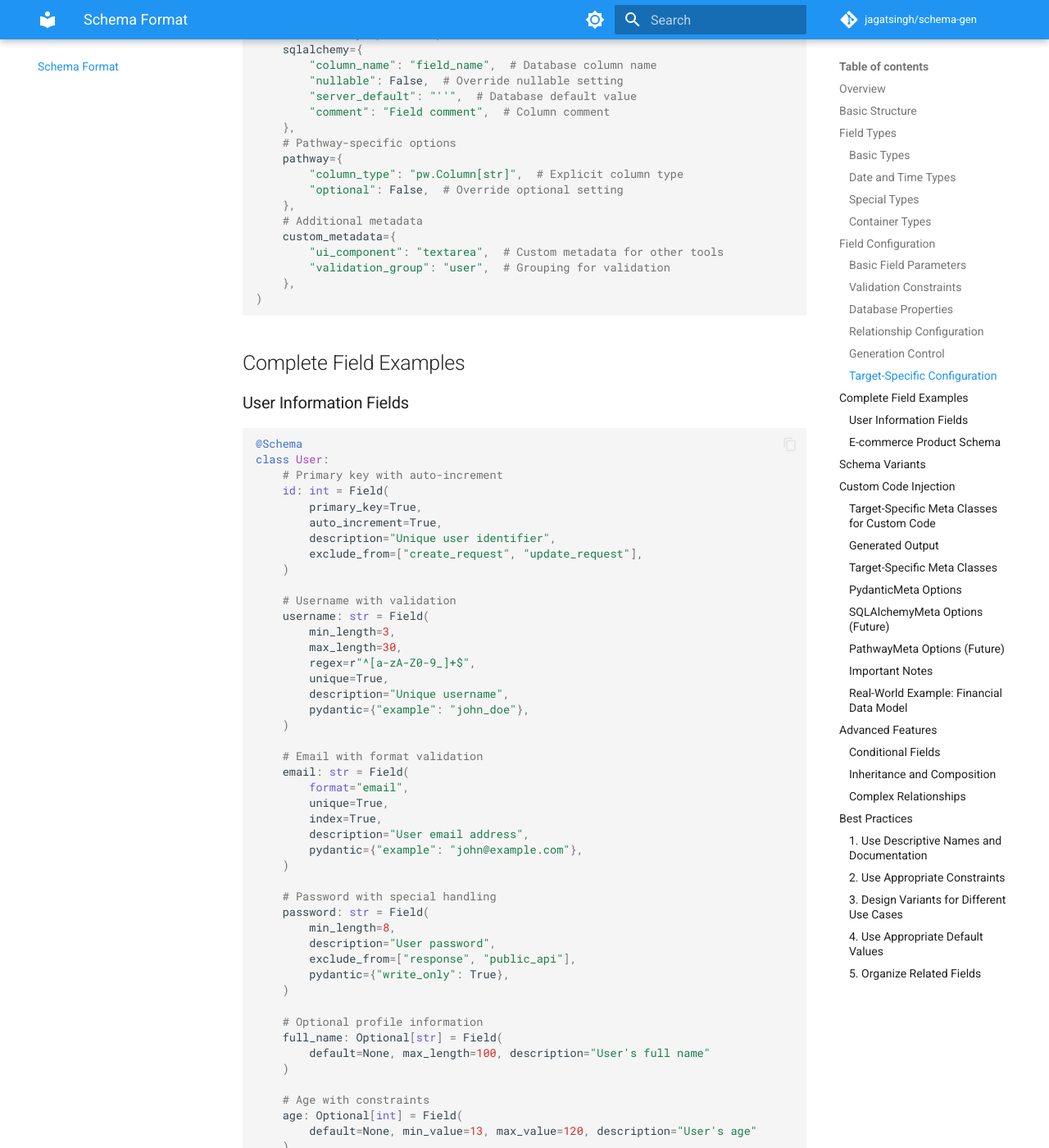
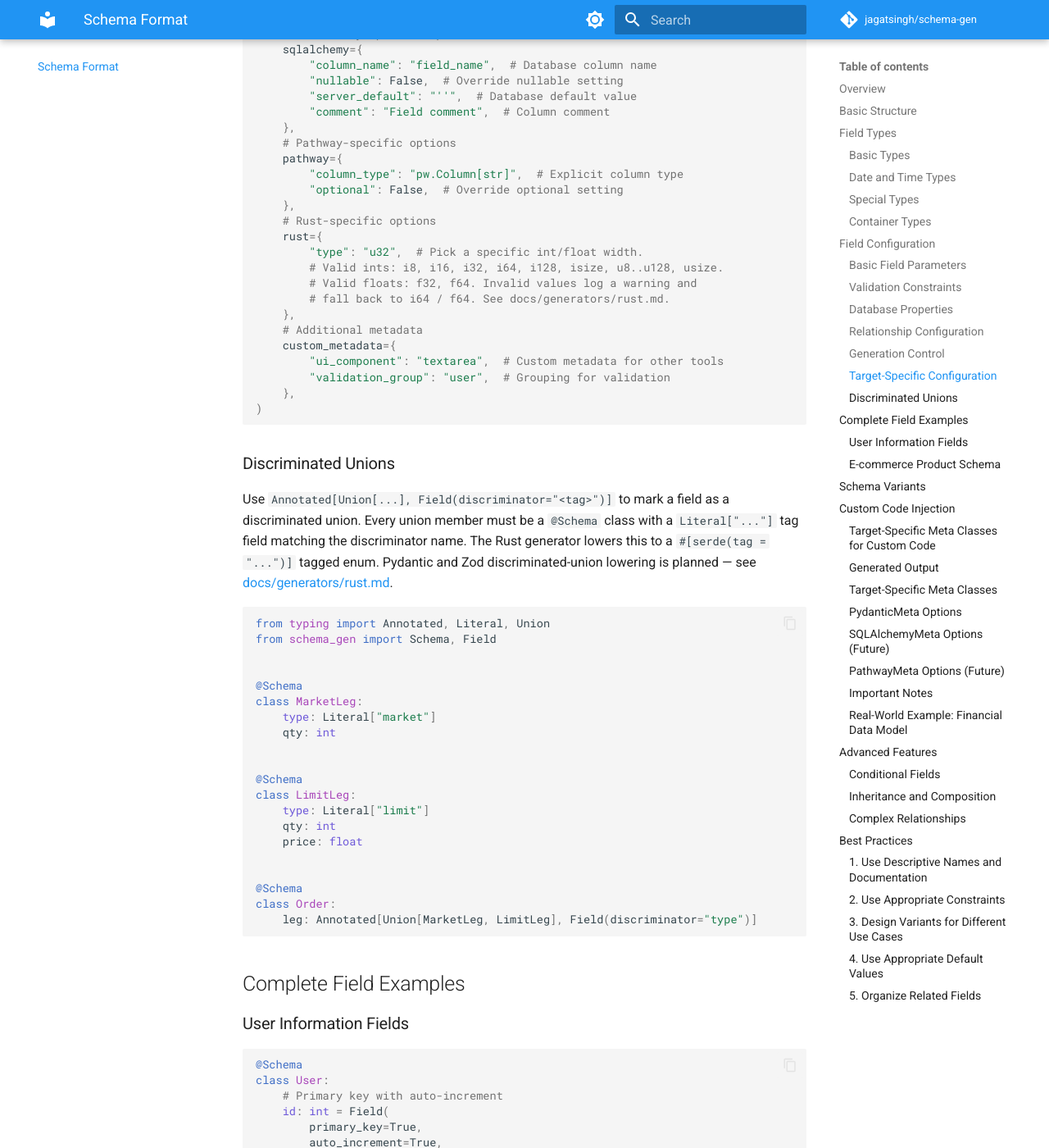
Before and after one commit to jagatsingh/schema-gen, an MkDocs documentation site: the page built from docs/schema-format.md, in a window 1280 px wide and 1400 px high, scrolled down 4018 px. Shown: the whole window at 82% size. Built offline with MkDocs 1.6.1 and Material for MkDocs 9.7.7, drawn with Linux system fonts in a browser that asks for light colours; comment, search, counter and statistics services are not loaded; some of the changed text lies outside the part shown.

Commit message:
docs(schema-format): document rust= field kwarg, SerdeMeta, discriminated unions
- Add Rust-specific Field() kwarg (rust={"type": "..."}) to the
  target-specific config section with the int/float whitelist.
- Document SerdeMeta alongside PydanticMeta in the target-meta
  table, note that meta classes now work on Enum subclasses too,
  and link to the per-generator guides.
- Add an Annotated[Union, Field(discriminator=...)] section
  illustrating discriminated-union field annotations.

````diff
--- a/docs/schema-format.md
+++ b/docs/schema-format.md
@@ -178,12 +178,51 @@ Field(
         "column_type": "pw.Column[str]",  # Explicit column type
         "optional": False,  # Override optional setting
     },
+    # Rust-specific options
+    rust={
+        "type": "u32",  # Pick a specific int/float width.
+        # Valid ints: i8, i16, i32, i64, i128, isize, u8..u128, usize.
+        # Valid floats: f32, f64. Invalid values log a warning and
+        # fall back to i64 / f64. See docs/generators/rust.md.
+    },
     # Additional metadata
     custom_metadata={
         "ui_component": "textarea",  # Custom metadata for other tools
         "validation_group": "user",  # Grouping for validation
     },
 )
+```
+
+### Discriminated Unions
+
+Use `Annotated[Union[...], Field(discriminator="<tag>")]` to mark a
+field as a discriminated union. Every union member must be a `@Schema`
+class with a `Literal["..."]` tag field matching the discriminator name.
+The Rust generator lowers this to a `#[serde(tag = "...")]` tagged enum.
+Pydantic and Zod discriminated-union lowering is planned — see
+[docs/generators/rust.md](generators/rust.md#discriminated-unions).
+
+```python
+from typing import Annotated, Literal, Union
+from schema_gen import Schema, Field
+
+
+@Schema
+class MarketLeg:
+    type: Literal["market"]
+    qty: int
+
+
+@Schema
+class LimitLeg:
+    type: Literal["limit"]
+    qty: int
+    price: float
+
+
+@Schema
+class Order:
+    leg: Annotated[Union[MarketLeg, LimitLeg], Field(discriminator="type")]
 ```
 
 ## Complete Field Examples
@@ -489,8 +528,16 @@ Schema Gen supports different meta classes for different code generation targets
 | Meta Class | Target | Description |
 |------------|--------|-------------|
 | `PydanticMeta` | Pydantic | Custom validators, methods, and imports for Pydantic models |
+| `SerdeMeta` | Rust | Extra derives, imports, `rename_all`, `deny_unknown_fields`, `json_schema_derive`, and raw `impl` blocks. See [docs/generators/rust.md](generators/rust.md#serdemeta-inner-class). |
 | `SQLAlchemyMeta` | SQLAlchemy | Custom constraints, methods, and table configuration |
 | `PathwayMeta` | Pathway | Custom transformations and table properties |
+
+Meta classes can be attached to both `@Schema` classes **and** `Enum`
+subclasses. Attaching `PydanticMeta` / `SerdeMeta` to an `Enum` lets you
+inject domain methods (e.g. `OrderStatus.is_terminal()`) into the
+generated enum body on either side. See
+[docs/generators/pydantic.md](generators/pydantic.md#pydanticmeta-on-enums)
+and [docs/generators/rust.md](generators/rust.md#enum-level-serdemeta).
 
 ### PydanticMeta Options
 
````
